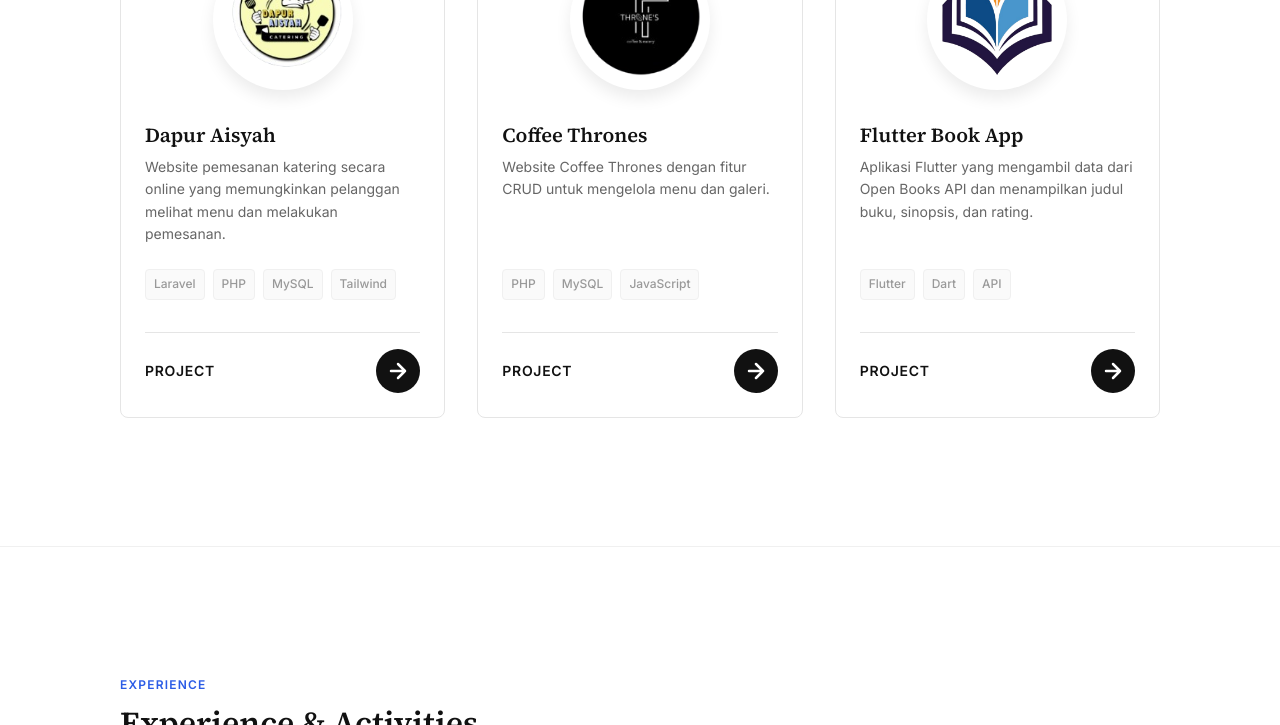
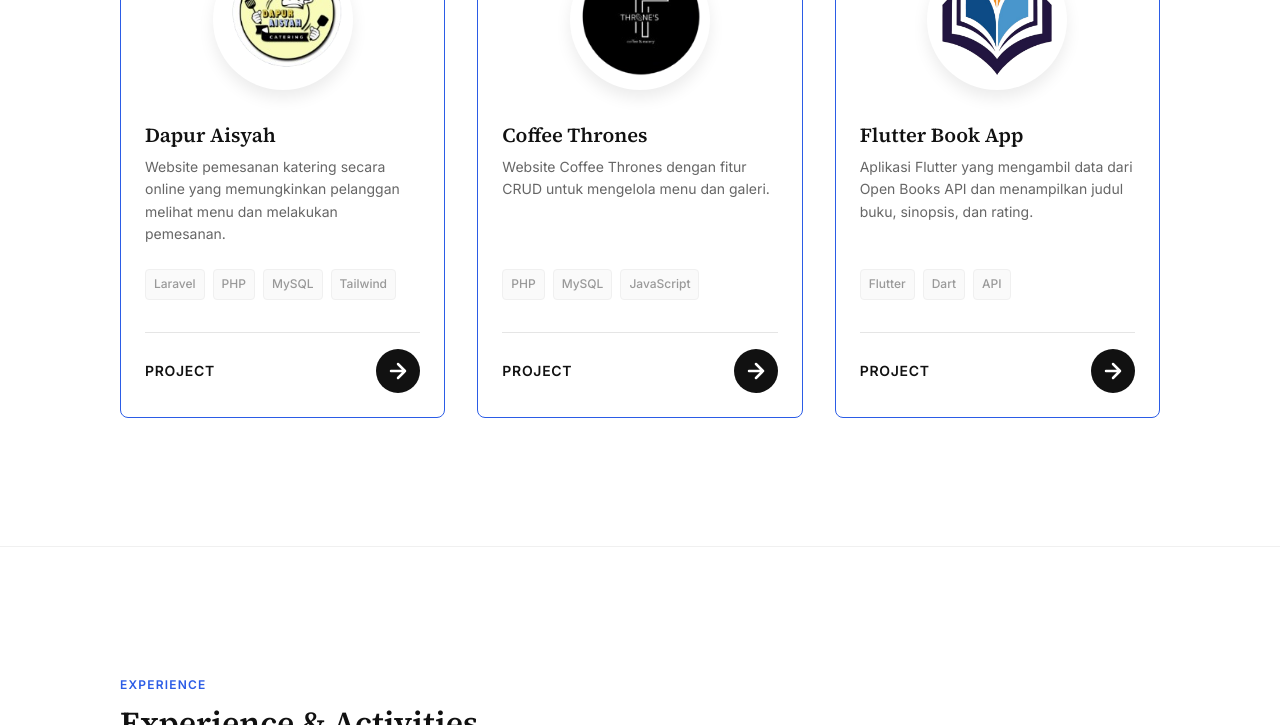
Before and after one commit to MuammarDaffa/portfolio, a website built with Vite: page index.html in a window 1280 px wide. Shown: the part 2445-3170 px from the top of the page. Built offline with nearby package versions, Linux system fonts and the light colour scheme.

Commit message:
halaman project 7

```diff
--- a/src/styles/main.css
+++ b/src/styles/main.css
@@ -544,7 +544,7 @@ button {
   height: 100%;
   padding: 24px;
   background-color: var(--color-bg);
-  border: 1px solid var(--color-border);
+  border: 1px solid var(--color-accent); /* Updated to use accent color for clear but subtle outline */
   border-radius: var(--border-radius-lg);
   transition: transform var(--transition-base), box-shadow var(--transition-base);
 }
```
